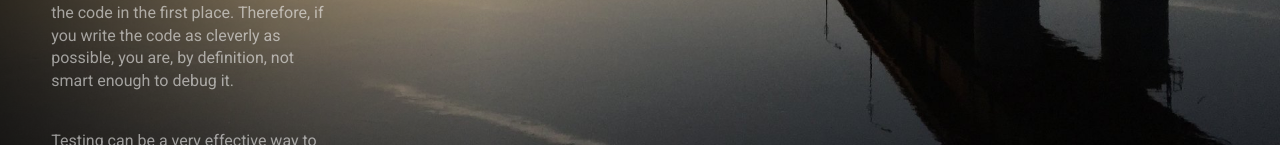
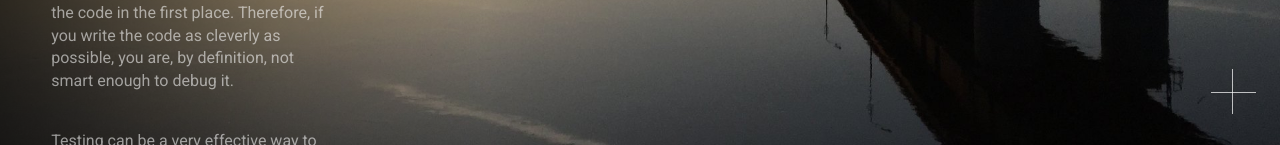
Before and after one commit to pozh/ccnquotes, a React (Create React App) app: page / in a window 1280 px wide. Shown: the part 655-800 px from the top of the page. Built offline with nearby package versions, Linux system fonts and the light colour scheme; data requests are answered from the project's data file.

Commit message:
Add Quote button - in Quote list component. Editor too

```diff
--- a/src/components/quotes/QuoteEditor.js
+++ b/src/components/quotes/QuoteEditor.js
@@ -5,12 +5,12 @@ import QuotesButton from '../ui/QuotesButton';
 
 import './Quotes.scss';
 
-const QuoteEditor = ({closeForm}) => {
+const QuoteEditor = ({closeClickHandler}) => {
   return (
     <div className="form-wrapper">
       <div className="form">
         <div className="form__close">
-          <QuotesButton kind="btn-close" clickHandler={closeForm}/>
+          <QuotesButton kind="btn-close" clickHandler={closeClickHandler}/>
         </div>
         <form onSubmit={()=>addQuote('')}>
           <div className="form__group">
--- a/src/components/quotes/QuoteList.js
+++ b/src/components/quotes/QuoteList.js
@@ -1,20 +1,47 @@
 import React from 'react';
 import { connect } from 'react-redux';
 import Quote from "./Quote";
+import QuoteEditor from './QuoteEditor';
+import QuotesButton from '../ui/QuotesButton';
 
 import './Quotes.scss';
 
-const QuoteList = ({ quotes, selectedQuote }) => (
+class QuoteList extends React.Component {
+
+  constructor(props) {
+    super(props);
+    this.state = {
+      showForm: false,
+    };
+    this.toggleForm = this.toggleForm.bind(this);
+  }
+
+  toggleForm = (e) => {
+    e.preventDefault();
+    this.setState(prevState => ({ showForm: !prevState.showForm }));
+  };
+
+  render() {
+    const {quotes, selectedQuote} = this.props;
+    return (
         <div className={selectedQuote ? 'list list-selected' : 'list'}>
           <div className="list__container">
             {quotes && quotes.length
                 ? quotes.map(quote => {
-              return <Quote key={`quote-${quote.id}`} quote={quote} />;
+                  return <Quote key={`quote-${quote.id}`} quote={quote}/>;
                 })
                 : "No quotes yet"}
           </div>
+          { this.state.showForm && <QuoteEditor closeClickHandler={this.toggleForm}/> }
+          { !this.state.showForm && (
+            <div className="list__btn-add">
+              <QuotesButton kind="btn-add" clickHandler={this.toggleForm}/>
+            </div>
+          ) }
         </div>
     );
+  }
+}
 
 function mapStateToProps(state) {
   return {
--- a/src/components/quotes/Quotes.scss
+++ b/src/components/quotes/Quotes.scss
@@ -80,6 +80,12 @@
   &.list-selected {
     transform: translateX(-480px);
   }
+
+  &__btn-add {
+    position: fixed;
+    bottom: 1.5rem;
+    right: 1.5rem;
+  }
 }
 
 
@@ -139,21 +145,18 @@
 }
 
 
-// Add quote
+// Quote editor form
 
-.add-quote {
+.form-wrapper {
   display: flex;
   position: fixed;
+  left: 0;
+  top: 0;
   right: 0;
   bottom: 0;
   justify-content: center;
   align-items: center;
-  background: rgba(0,0,0,.5);
-
-  &_form {
-    left: 0;
-    top: 0;
-  }
+  background: rgba(0,0,0,.9);
 
   &__launcher {
     position: absolute;
```
Lines whose indentation alone changed are shown as unchanged.
